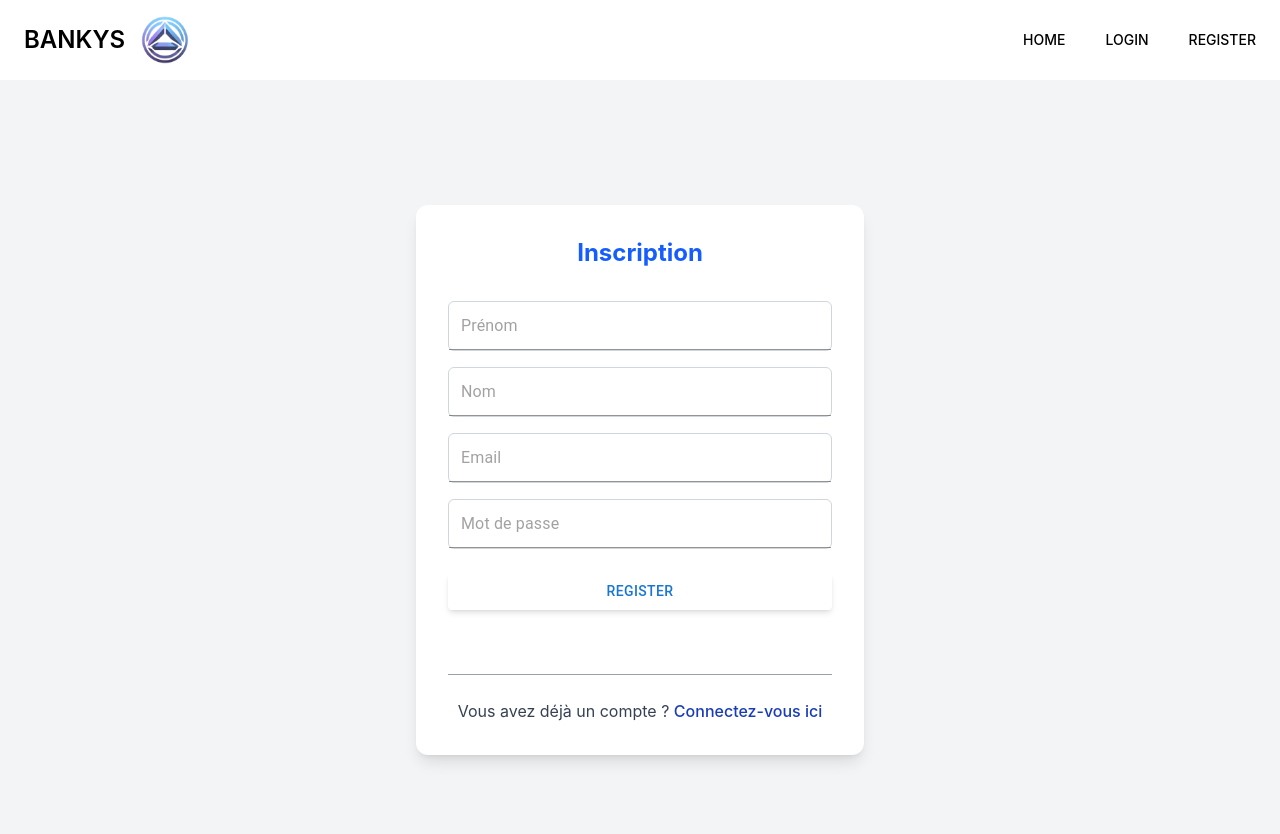
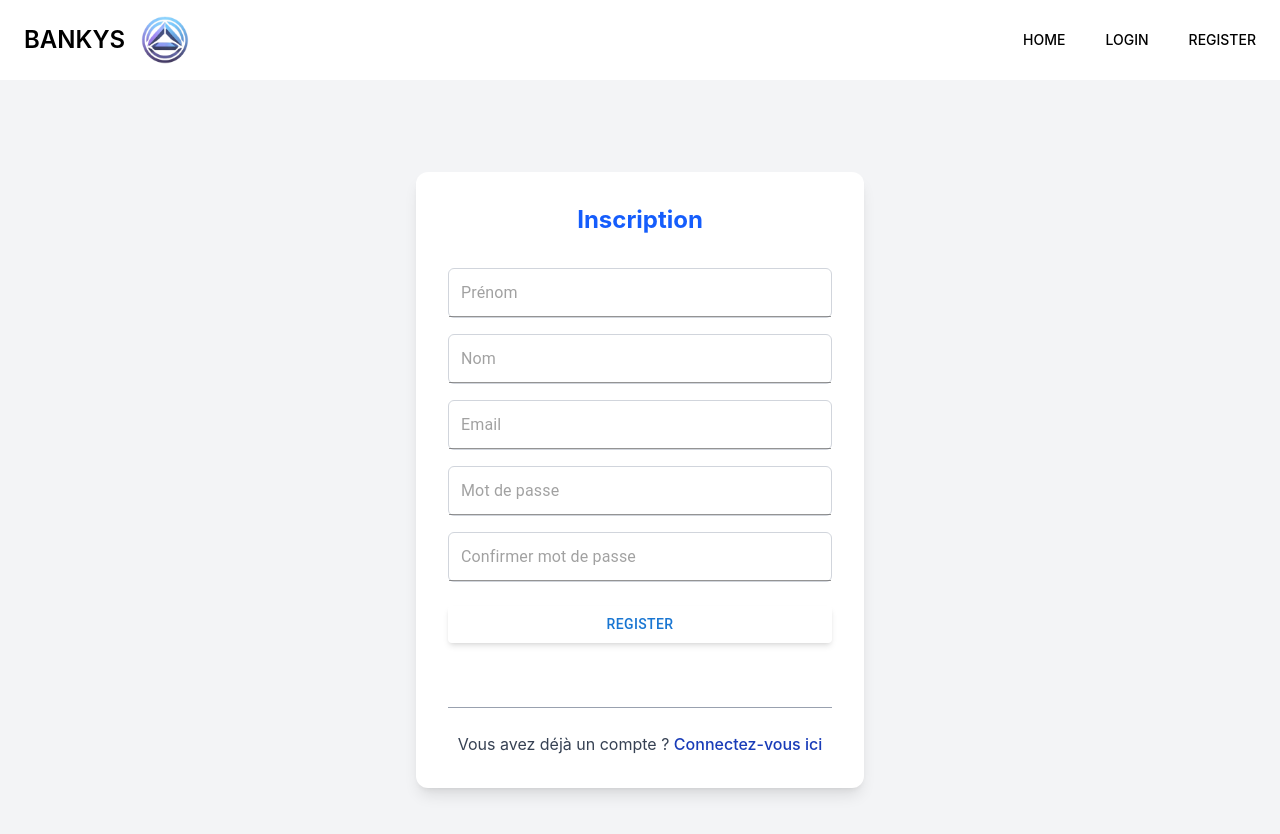
Before and after one commit to hard-tech/Bankys, a React (Vite) app in the folder frontend/: page /register in a window 1280 px wide. Shown: the top 834 px of the page. Built offline with nearby package versions, Linux system fonts and the light colour scheme; no server answers.

Commit message:
fin projet N

```diff
--- a/frontend/src/components/RegisterForm.tsx
+++ b/frontend/src/components/RegisterForm.tsx
@@ -15,6 +15,9 @@ const validationSchema = Yup.object().shape({
       regex,
       "Password must contain at least one uppercase letter, one lowercase letter, and one number, and one special character"
     ),
+  confirm_password: Yup.string()
+    .oneOf([Yup.ref("password")], "Les mots de passe doivent correspondre")
+    .required("La confirmation du mot de passe est requise"),
   first_name: Yup.string().required("Prénom requis"),
   last_name: Yup.string().required("Nom requis"),
 });
@@ -95,6 +98,22 @@ const RegisterForm = ({ formData, setFormData }: RegisterFormProps) => {
               component={Typography}
             />
           </div>
+
+          <div>
+            <Field
+              name="confirm_password"
+              type="password"
+              as={Input}
+              className="appearance-none relative block w-full px-3 py-2 border border-gray-300 placeholder-gray-500 text-gray-900 rounded-md focus:outline-none focus:ring-indigo-500 focus:border-indigo-500 sm:text-sm"
+              placeholder="Confirmer mot de passe"
+            />
+            <ErrorMessage
+              className="text-red-500"
+              name="confirm_password"
+              component={Typography}
+            />
+          </div>
+
         </div>
 
         <div>
--- a/frontend/src/pages/Register.tsx
+++ b/frontend/src/pages/Register.tsx
@@ -48,6 +48,7 @@ const Register = () => {
           );
 
           navigate("/");
+          window.location.reload();
         } catch (error) {
           console.error("Erreur d'inscription :", error);
         } finally {
```
